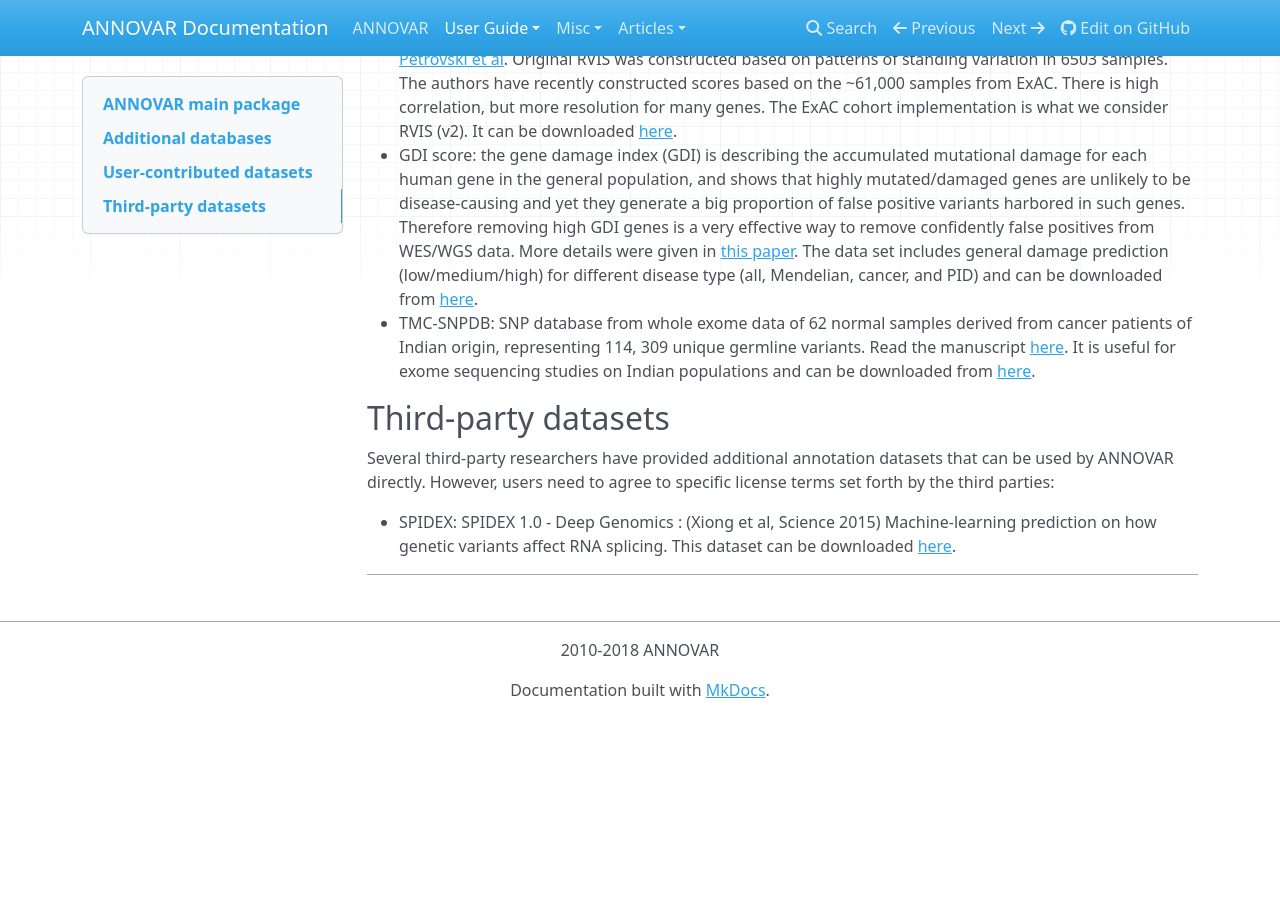
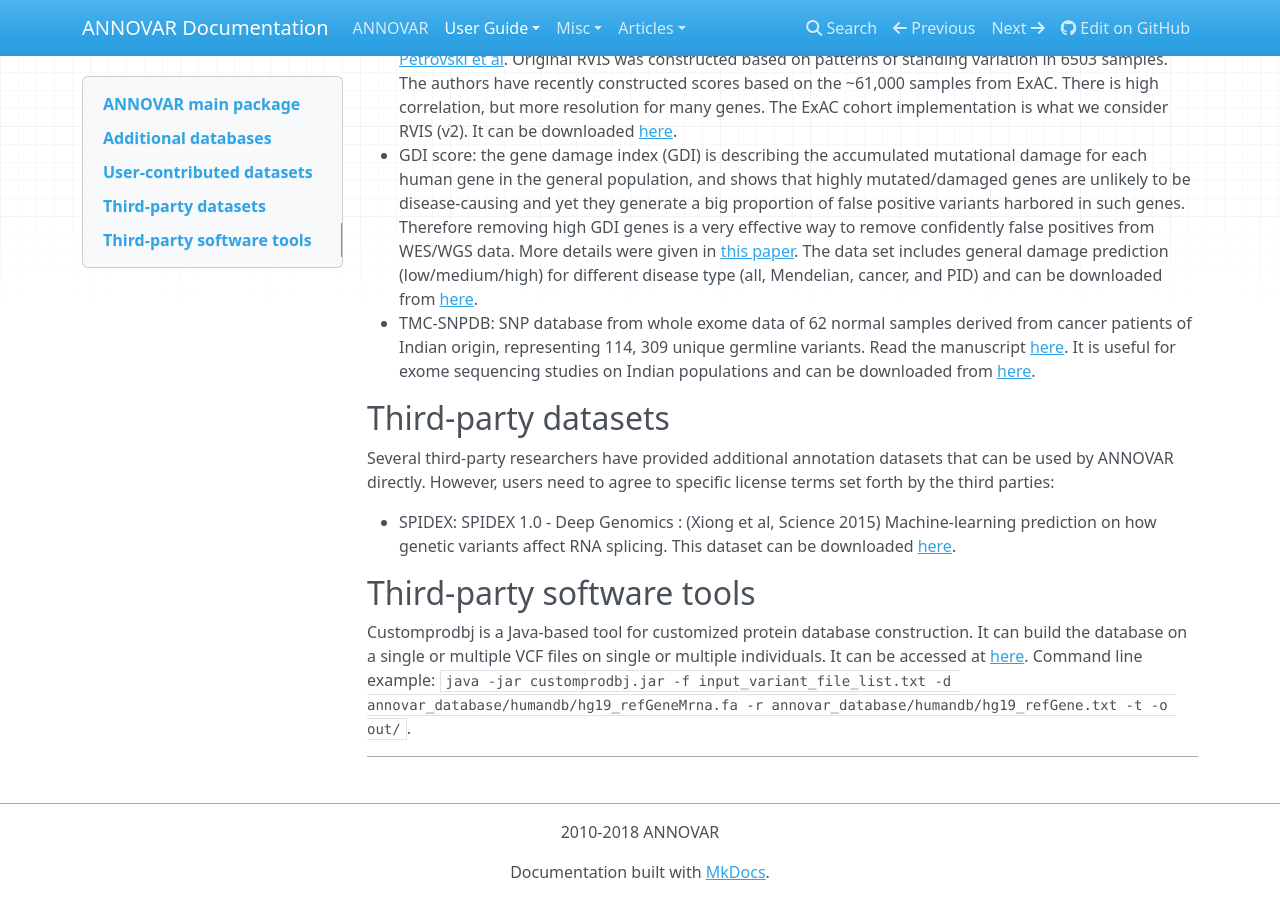
Before and after one commit to WGLab/doc-ANNOVAR, an MkDocs documentation site: the page built from docs/user-guide/download.md, in a window 1280 px wide and 900 px high, scrolled down 10461 px. Built offline with MkDocs 1.6.1, drawn with Linux system fonts in a browser that asks for light colours; nearby versions of some CDN libraries; comment, search, counter and statistics services are not loaded; old or Windows-style settings are respelled for this version of MkDocs; before the commit the page ends 11179 px from its top, so only the background shows below that.

Commit message:
Update download.md

```diff
--- a/docs/user-guide/download.md
+++ b/docs/user-guide/download.md
@@ -216,6 +216,9 @@ Several third-party researchers have provided additional annotation datasets tha
 
 * SPIDEX: SPIDEX 1.0 - Deep Genomics : (Xiong et al, Science 2015) Machine-learning prediction on how genetic variants affect RNA splicing. This dataset can be downloaded [here](http://www.openbioinformatics.org/annovar/spidex_download_form.php).
 
+## Third-party software tools
+
+Customprodbj is a Java-based tool for customized protein database construction. It can build the database on a single or multiple VCF files on single or multiple individuals. It can be accessed at [here](https://github.com/wenbostar/customprodbj). Command line example: `java -jar customprodbj.jar -f input_variant_file_list.txt -d annovar_database/humandb/hg19_refGeneMrna.fa -r annovar_database/humandb/hg19_refGene.txt -t -o out/`.
 
 
 
```
